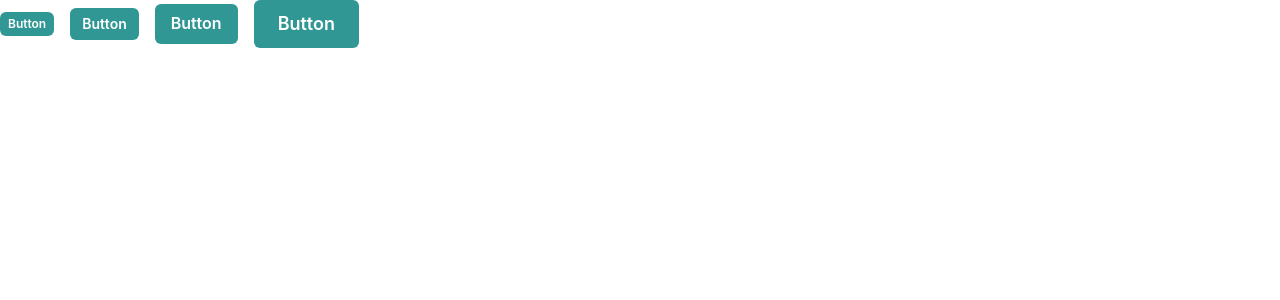
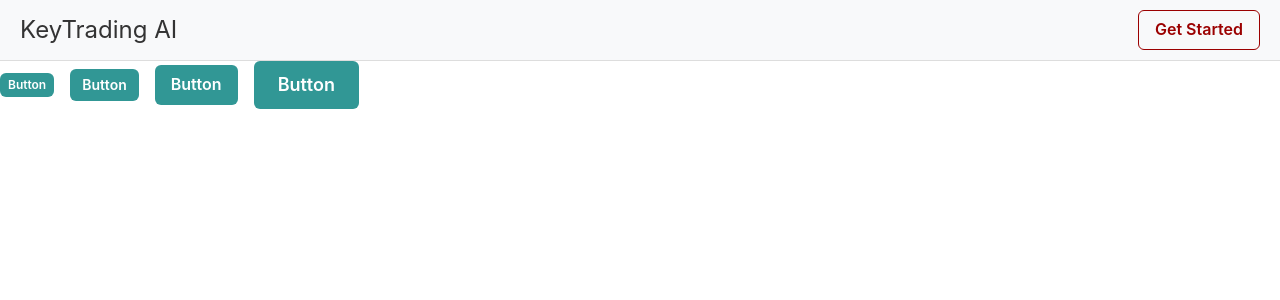
Before and after one commit to Ortvest/keytrading-ui, a React (Vite) app: page / in a window 1280 px wide. Shown: the top 300 px of the page. Built offline with nearby package versions, Linux system fonts and the light colour scheme.

Commit message:
Ktai-7 feat: added header

```diff
--- a/package.json
+++ b/package.json
@@ -16,6 +16,7 @@
     "@emotion/react": "^11.14.0",
     "@emotion/styled": "^11.14.0",
     "framer-motion": "^11.16.2",
+    "keytrading-ui": "file:",
     "react": "^18.3.1",
     "react-dom": "^18.3.1"
   },
@@ -40,13 +41,13 @@
     "eslint-plugin-react-refresh": "^0.4.16",
     "eslint-plugin-simple-import-sort": "^12.1.0",
     "globals": "^15.14.0",
-    "husky": "^9.0.11",
+    "husky": "^9.1.7",
     "prettier": "^3.3.2",
     "stylelint": "^16.6.1",
     "stylelint-config-standard": "^36.0.1",
     "stylelint-order": "^6.0.4",
     "stylelint-semantic-groups": "^1.2.1",
-    "typescript": "~5.6.2",
+    "typescript": "^5.1.0-dev.20230515",
     "typescript-eslint": "^8.18.2",
     "vite": "^6.0.5"
   }
--- /dev/null
+++ b/src/modules/Header/features/GetStartedButton/GetStartedButton.tsx
@@ -0,0 +1,17 @@
+import { Button } from '@chakra-ui/react';
+
+import styles from './style.module.css';
+
+interface GetStartedButtonProps {
+  onClick: () => void;
+}
+
+const GetStartedButton = ({ onClick }: GetStartedButtonProps) => {
+  return (
+    <Button colorScheme="teal" variant="outline" className={styles.button} onClick={onClick}>
+      Get Started
+    </Button>
+  );
+};
+
+export default GetStartedButton;
--- /dev/null
+++ b/src/modules/Header/features/GetStartedButton/style.module.css
@@ -0,0 +1,9 @@
+.button {
+  padding: 12px 24px;
+
+  color: #9b0000 !important;
+}
+
+.button:hover {
+  background-color: rgb(225 255 0) !important;
+}
--- /dev/null
+++ b/src/modules/Header/features/UserInfo/UserInfo.tsx
@@ -0,0 +1,14 @@
+import { Avatar, WrapItem } from '@chakra-ui/react';
+
+interface UserInfoProps {
+  username: string;
+  avatar?: string;
+}
+
+const UserInfo = ({ username, avatar }: UserInfoProps) => (
+  <WrapItem>
+    <Avatar name={username} src={avatar} />
+  </WrapItem>
+);
+
+export default UserInfo;
--- /dev/null
+++ b/src/modules/Header/index.tsx
@@ -0,0 +1,34 @@
+import { useState } from 'react';
+
+import GetStartedButton from '@modules/Header/features/GetStartedButton/GetStartedButton';
+import UserInfo from '@modules/Header/features/UserInfo/UserInfo';
+
+import styles from './style.module.css';
+
+function Header() {
+  const [isAuthenticated, setIsAuthenticated] = useState(false);
+  const username = 'МaxDach';
+  const avatar = '';
+
+  const handleLogin = () => {
+    setIsAuthenticated(true);
+  };
+
+  return (
+    <header className={styles.header}>
+      <h1 className={styles.title}>KeyTrading AI</h1>
+      <div className={styles.rightsection}>
+        {isAuthenticated ? (
+          <div className={styles.userinfo}>
+            <UserInfo username={username} avatar={avatar} />
+            <span className={styles.username}>{username}</span>
+          </div>
+        ) : (
+          <GetStartedButton onClick={handleLogin} />
+        )}
+      </div>
+    </header>
+  );
+}
+
+export default Header;
--- /dev/null
+++ b/src/modules/Header/style.module.css
@@ -0,0 +1,33 @@
+.header {
+  display: flex;
+  justify-content: space-between;
+  align-items: center;
+
+  width: 100%;
+  padding: 10px 20px;
+
+  border-bottom: 1px solid #ddd;
+
+  background-color: #f8f9fa;
+}
+
+.title {
+  color: #333;
+  font-size: 24px;
+}
+
+.rightsection {
+  display: flex;
+  align-items: center;
+}
+
+.userinfo {
+  display: flex;
+  gap: 10px;
+  align-items: center;
+}
+
+.username {
+  color: #333;
+  font-size: 16px;
+}
--- a/src/pages/Main/Main.tsx
+++ b/src/pages/Main/Main.tsx
@@ -1,3 +1,5 @@
+import Header from '@modules/Header';
+
 import { Button, Stack } from '@chakra-ui/react';
 
 import '@shared/styles/global.css';
@@ -5,6 +7,7 @@ import '@shared/styles/global.css';
 export const Main = () => {
   return (
     <div>
+      <Header />
       <Stack spacing={4} direction="row" align="center">
         <Button colorScheme="teal" size="xs">
           Button
```
Also changed, not shown: 1 other file (tests, documents, lock files or other folders).
